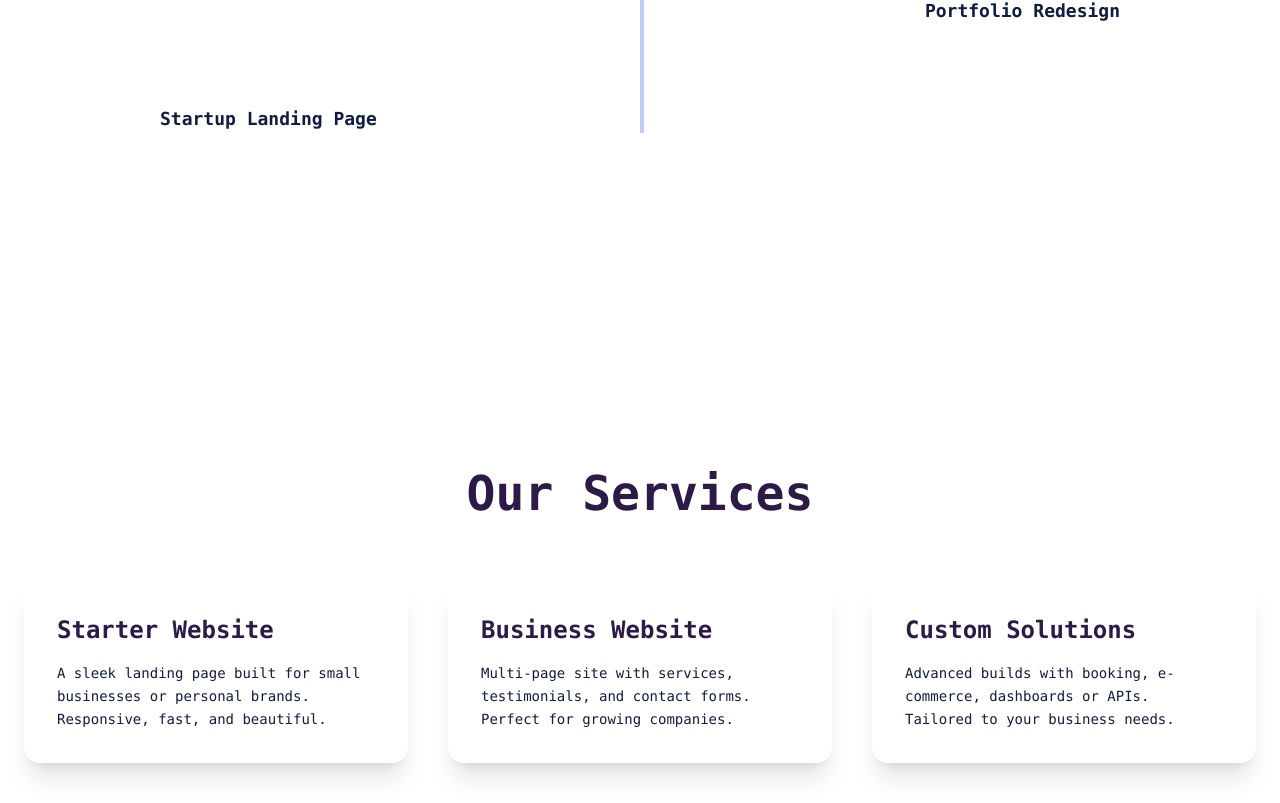
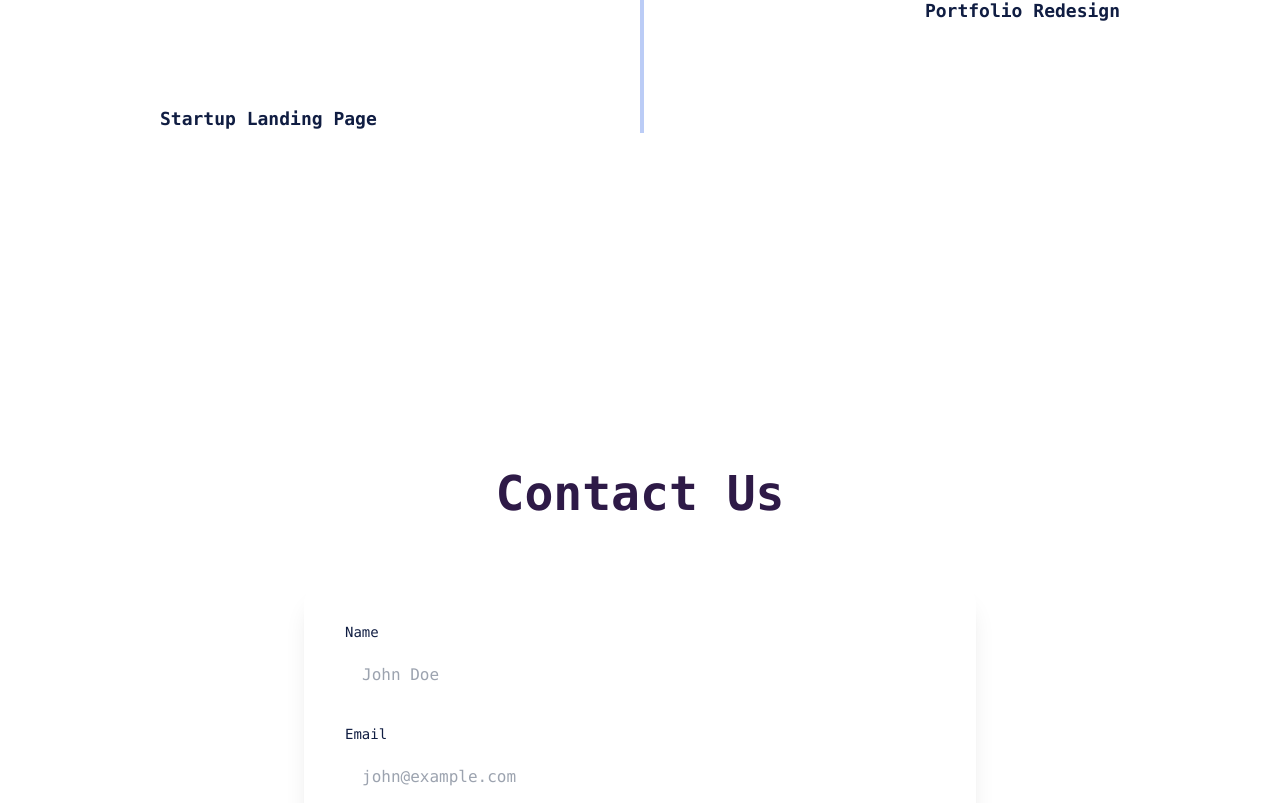
Before and after one commit to victoriakanyan/ACE_portfolio, a Next.js app: page / in a window 1280 px wide. Shown: the part 1994-2797 px from the top of the page. Built offline with nearby package versions, Linux system fonts and the light colour scheme.

Commit message:
removed services section

```diff
--- a/components/Services.js
+++ /dev/null
@@ -1,66 +0,0 @@
-"use client";
-
-import { motion } from "framer-motion";
-import SectionWrapper from "./SectionWrapper";
-
-// Scroll animation variant
-const fadeIn = {
-  hidden: { opacity: 0, y: 60 },
-  show: { opacity: 1, y: 0, transition: { duration: 0.8, ease: "easeOut" } },
-};
-
-const services = [
-  {
-    title: "Starter Website",
-    description:
-      "A sleek landing page built for small businesses or personal brands. Responsive, fast, and beautiful.",
-  },
-  {
-    title: "Business Website",
-    description:
-      "Multi-page site with services, testimonials, and contact forms. Perfect for growing companies.",
-  },
-  {
-    title: "Custom Solutions",
-    description:
-      "Advanced builds with booking, e-commerce, dashboards or APIs. Tailored to your business needs.",
-  },
-];
-
-export default function Services() {
-  return (
-    <motion.div
-      id="services"
-      variants={fadeIn}
-      initial="hidden"
-      whileInView="show"
-      viewport={{ once: true, amount: 0.3 }}
-    >
-      <SectionWrapper>
-        <h2 className="text-heading text-4xl md:text-5xl font-extrabold text-center mb-16">
-          Our Services
-        </h2>
-
-        <div className="grid grid-cols-1 md:grid-cols-3 gap-10">
-          {services.map((service, i) => (
-            <motion.div
-              key={i}
-              initial={{ opacity: 0, y: 50 }}
-              whileInView={{ opacity: 1, y: 0 }}
-              viewport={{ once: true }}
-              transition={{ delay: i * 0.15, duration: 0.7 }}
-              className="bg-white/10 backdrop-blur-md border border-white/10 rounded-2xl p-8 shadow-xl hover:shadow-[0_8px_32px_rgba(0,0,0,0.3)] transform transition duration-500"
-            >
-              <h3 className="text-heading text-2xl font-bold mb-4">
-                {service.title}
-              </h3>
-              <p className="text-body text-sm leading-relaxed">
-                {service.description}
-              </p>
-            </motion.div>
-          ))}
-        </div>
-      </SectionWrapper>
-    </motion.div>
-  );
-}
--- a/pages/index.js
+++ b/pages/index.js
@@ -4,7 +4,6 @@ import Head from "next/head";
 import Navbar from "../components/Navbar";
 import Hero from "../components/Hero";
 import WorkSection from "../components/WorkSection";
-import Services from "../components/Services";
 import About from "../components/About";
 import Contact from "../components/Contact";
 import Footer from "../components/Footer";
@@ -30,7 +29,6 @@ export default function Home() {
         <About />
         <Timeline />
         {/* <WorkSection /> */}
-        <Services />
         <Contact />
       </main>
       <Footer />
```
Also changed, not shown: public/linkedin.png (deleted).
